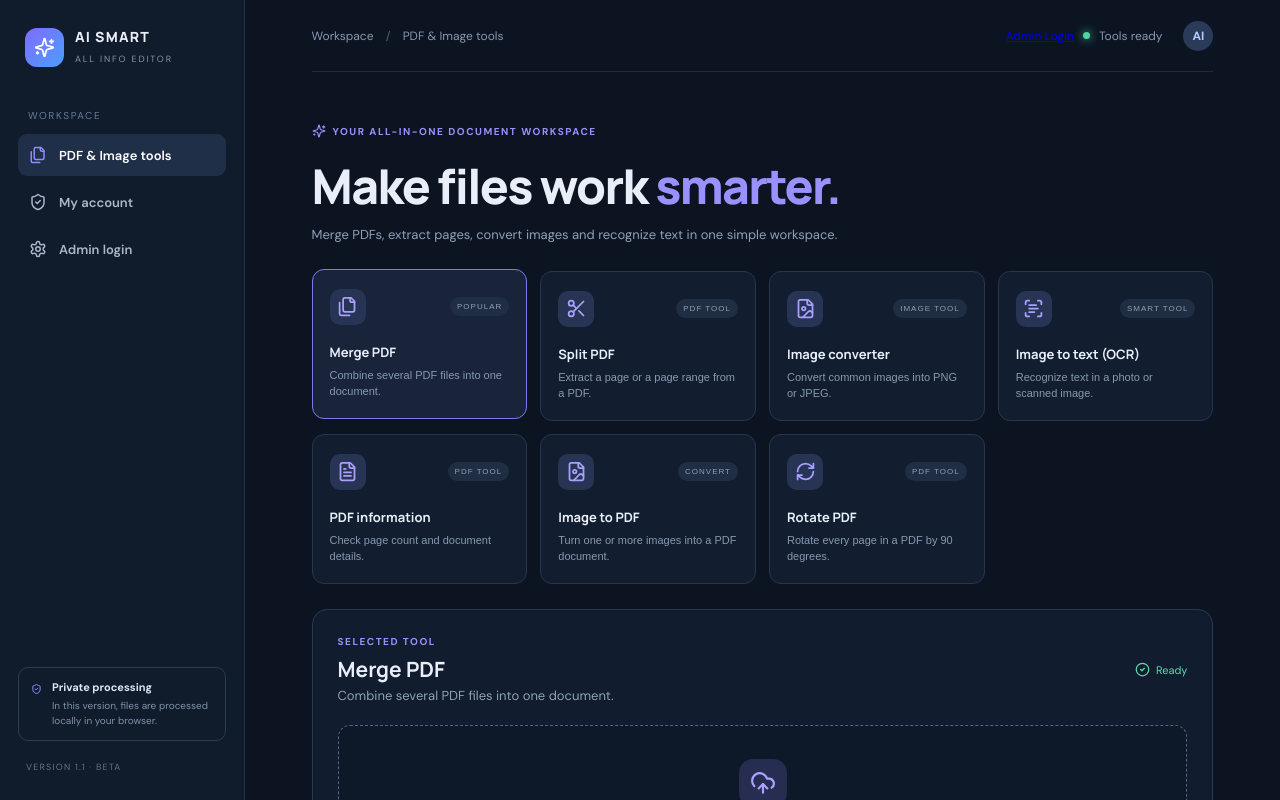
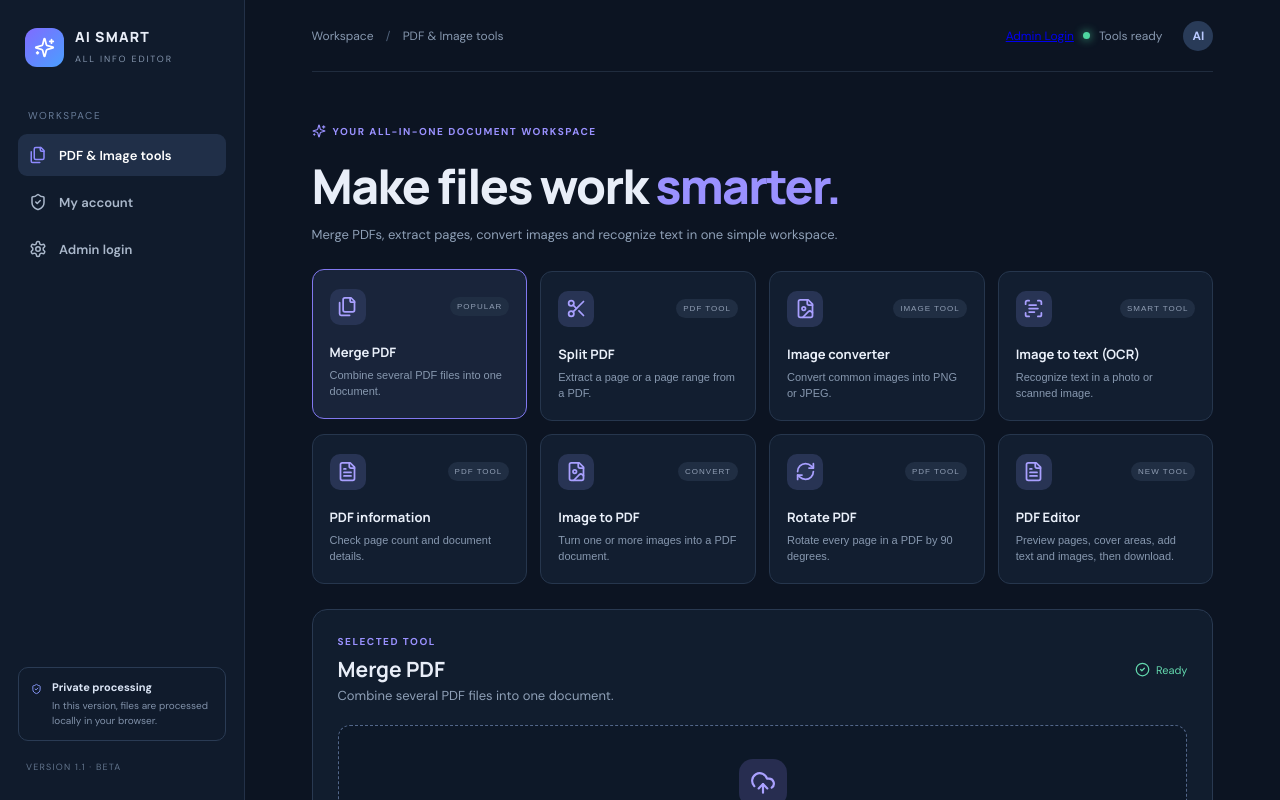
Before and after one commit to ciobanuceba/-ai-smart-all-info-image-editor, a React (Vite) app: page / in a window 1280 px wide. Shown: the top 800 px of the page. Built offline with nearby package versions, Linux system fonts and the light colour scheme.

Commit message:
Integrate PDF editor into tool workspace

```diff
--- a/src/App.jsx
+++ b/src/App.jsx
@@ -3,6 +3,7 @@ import { Files, Scissors, FileImage, FileText, Download, UploadCloud, ShieldChec
 import { PDFDocument } from 'pdf-lib';
 import JSZip from 'jszip';
 import { createWorker } from 'tesseract.js';
+import PdfEditor from './PdfEditor.jsx';
 
 const tools = [
  {id:'merge',name:'Merge PDF',desc:'Combine several PDF files into one document.',icon:Files,tag:'POPULAR'},
@@ -11,7 +12,8 @@ const tools = [
  {id:'ocr',name:'Image to text (OCR)',desc:'Recognize text in a photo or scanned image.',icon:ScanText,tag:'SMART TOOL'},
  {id:'info',name:'PDF information',desc:'Check page count and document details.',icon:FileText,tag:'PDF TOOL'},
  {id:'imagepdf',name:'Image to PDF',desc:'Turn one or more images into a PDF document.',icon:FileImage,tag:'CONVERT'},
- {id:'rotate',name:'Rotate PDF',desc:'Rotate every page in a PDF by 90 degrees.',icon:RefreshCw,tag:'PDF TOOL'}
+ {id:'rotate',name:'Rotate PDF',desc:'Rotate every page in a PDF by 90 degrees.',icon:RefreshCw,tag:'PDF TOOL'},
+ {id:'pdfedit',name:'PDF Editor',desc:'Preview pages, cover areas, add text and images, then download.',icon:FileText,tag:'NEW TOOL'}
 ];
 function AdminLogin(){return <main style={{minHeight:'100vh',display:'grid',placeItems:'center',padding:20,background:'#0c1422',color:'#eef'}}><section style={{width:'min(100%,420px)',padding:28,background:'#111d2e',border:'1px solid #30415c',borderRadius:16}}><a href='/' style={{color:'#a9a0ff'}}>← Back to tools</a><h1>Admin login</h1><p>Admin access is being connected securely. Please do not enter a real password yet.</p><label>Email<input type='email' placeholder='Admin email' style={{display:'block',width:'100%',padding:12,margin:'8px 0 18px'}} /></label><label>Password<input type='password' placeholder='Password' style={{display:'block',width:'100%',padding:12,margin:'8px 0 18px'}} /></label><button type='button' onClick={()=>alert('Secure admin authentication is not active yet.')} style={{width:'100%',padding:12,background:'#8178ef',color:'white',border:0,borderRadius:8}}>Sign in</button></section></main>;}
 export default function App(){
@@ -77,14 +79,14 @@ export default function App(){
   <main className="main"><header><button className="menu mobile-only" onClick={()=>setMobile(true)}><Menu/></button><div className="crumb">Workspace <span>/</span> PDF & Image tools</div><div className="header-right"><a className="admin-link" href="/admin">Admin Login</a><span className="status-dot"/> Tools ready <div className="avatar">AI</div></div></header>
    <section className="hero"><div className="eyebrow"><Sparkles size={14}/> YOUR ALL-IN-ONE DOCUMENT WORKSPACE</div><h1>Make files work <em>smarter.</em></h1><p>Merge PDFs, extract pages, convert images and recognize text in one simple workspace.</p></section>
    <section className="tool-grid">{tools.map(t=><button key={t.id} className={'tool-card '+(active===t.id?'selected':'')} onClick={()=>{setActive(t.id);reset();}}><div className="tool-top"><span className="tool-icon"><t.icon size={21}/></span><span className="tag">{t.tag}</span></div><b>{t.name}</b><p>{t.desc}</p></button>)}</section>
-   <section className="workspace"><div className="work-title"><div><span className="eyebrow">SELECTED TOOL</span><h2>{current.name}</h2><p>{current.desc}</p></div><span className="ready"><CheckCircle2 size={15}/> Ready</span></div>
+   <section className="workspace">{active==='pdfedit'?<PdfEditor/>:<><div className="work-title"><div><span className="eyebrow">SELECTED TOOL</span><h2>{current.name}</h2><p>{current.desc}</p></div><span className="ready"><CheckCircle2 size={15}/> Ready</span></div>
     <div className="dropzone" onClick={()=>picker.current?.click()}><input ref={picker} type="file" accept={accept} multiple={active==='merge'||active==='imagepdf'} onChange={choose} hidden/><div className="upload-icon"><UploadCloud size={26}/></div><b>Choose {active==='merge'?'PDF files':active==='image'||active==='ocr'?'an image':active==='imagepdf'?'image files':'a PDF file'}</b><p>Tap to browse files on your device</p><span className="file-limit">{active==='merge'?'Select two or more PDF files':active==='image'||active==='ocr'||active==='imagepdf'?'JPG and PNG images':'PDF documents supported'}</span></div>
     {files.length>0&&<div className="file-list">{files.map((f,i)=><div className="file-row" key={i}><FileText size={18}/><span>{f.name}</span><small>{(f.size/1024/1024).toFixed(2)} MB</small><button className="remove" onClick={()=>setFiles(old=>old.filter((_,n)=>n!==i))}><Trash2 size={15}/></button></div>)}</div>}
     {active==='split'&&<label className="range-field">Pages to extract <input value={pageRange} onChange={e=>setPageRange(e.target.value)} placeholder="Example: 1-3,5,8-10"/><small>কমা দিয়ে আলাদা পৃষ্ঠা, অথবা 1-3 এর মতো range লিখুন।</small></label>}
     <div className="actions"><button className="primary" onClick={process} disabled={busy}>{busy?<RefreshCw className="spin" size={17}/>:<Download size={17}/>} {busy?'Processing…':active==='info'?'Read PDF details':active==='ocr'?'Recognize text':'Process & download'}</button><button className="secondary" onClick={reset}>Clear</button></div>
     {notice&&<div className="notice">{notice}</div>}
     {ocrText&&<div className="ocr-result"><div className="result-head"><b>Recognized text</b><button className="secondary" onClick={()=>navigator.clipboard?.writeText(ocrText)}>Copy text</button></div><textarea value={ocrText} onChange={e=>setOcrText(e.target.value)} rows={8}/></div>}
-   </section>
+   </> }</section>
    <footer><span>© 2026 AI Smart All Info</span><span>Simple document tools for everyone</span></footer>
   </main>
  </div>;
```
